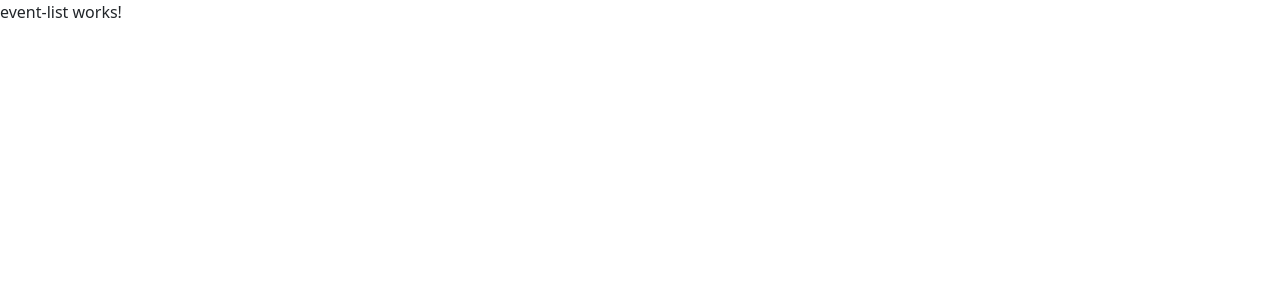
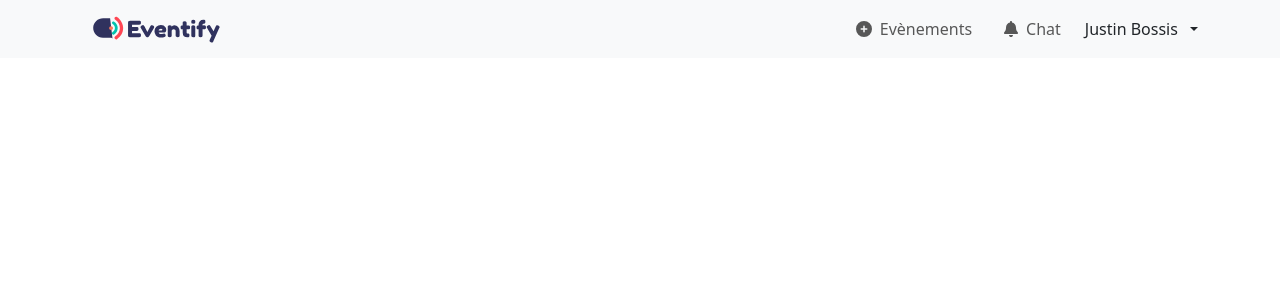
Before and after one commit to JustinBossis/FRONT_2324-PROJET_BOSSIS_LEMPEREUR, an Angular app: page / in a window 1280 px wide. Shown: the top 300 px of the page. Built offline with nearby package versions, Linux system fonts and the light colour scheme.

Commit message:
Add navigation bar

```diff
--- a/src/app/app.module.ts
+++ b/src/app/app.module.ts
@@ -5,6 +5,7 @@ import { AppRoutingModule } from './app-routing.module';
 import { AppComponent } from './app.component';
 import { BrowserAnimationsModule } from '@angular/platform-browser/animations';
 import { SharedModule } from './shared/shared.module';
+import { EventModule } from './event/event.module';
 
 @NgModule({
   declarations: [
@@ -14,6 +15,7 @@ import { SharedModule } from './shared/shared.module';
     BrowserModule,
     AppRoutingModule,
     BrowserAnimationsModule,
+    EventModule,
     SharedModule
   ],
   providers: [],
--- a/src/app/event/event-list/event-list.component.html
+++ b/src/app/event/event-list/event-list.component.html
@@ -1 +1 @@
-<p>event-list works!</p>
+<app-navigation-bar></app-navigation-bar>
--- a/src/app/shared/navigation-bar/navigation-bar.component.html
+++ b/src/app/shared/navigation-bar/navigation-bar.component.html
@@ -1 +1,68 @@
-<p>navigation-bar works!</p>
+<!-- Navbar -->
+<nav class="navbar navbar-expand-lg fixed-top bg-light navbar-light">
+    <div class="container">
+      <a class="navbar-brand" [routerLink]="['/']"
+        ><img
+          id="MDB-logo"
+          src="/assets/images/logo.svg"
+          draggable="false"
+          height="30"
+      /></a>
+      <button
+        class="navbar-toggler"
+        type="button"
+        data-mdb-toggle="collapse"
+        data-mdb-target="#navbarSupportedContent"
+        aria-controls="navbarSupportedContent"
+        aria-expanded="false"
+        aria-label="Toggle navigation"
+      >
+        <i class="fas fa-bars"></i>
+      </button>
+      <div class="collapse navbar-collapse" id="navbarSupportedContent">
+        <ul class="navbar-nav ms-auto align-items-center">
+          <li class="nav-item">
+            <a class="nav-link mx-2" [routerLink]="['/']"><i class="fas fa-plus-circle pe-2"></i>Evènements</a>
+          </li>
+          <li class="nav-item">
+            <a class="nav-link mx-2" [routerLink]="['/chat']"><i class="fas fa-bell pe-2"></i>Chat</a>
+          </li>
+        </ul>
+        <div class="dropdown">
+            <a
+              data-mdb-dropdown-init
+              class="dropdown-toggle d-flex align-items-center hidden-arrow nav-link"
+              href="#"
+              data-bs-toggle="dropdown"
+              id="navbarDropdownMenuAvatar"
+              role="button"
+              aria-expanded="false"
+            >
+
+            <span class="nav-link mx-2">Justin Bossis</span>
+              <img
+                src=""
+                class="rounded-circle"
+                height="25"
+                loading="lazy"
+              />
+            </a>
+            <ul
+              class="dropdown-menu dropdown-menu-end"
+              aria-labelledby="navbarDropdownMenuAvatar"
+            >
+              <li>
+                <a class="dropdown-item" href="#">My profile</a>
+              </li>
+              <li>
+                <a class="dropdown-item" href="#">Settings</a>
+              </li>
+              <li>
+                <a class="dropdown-item" href="#">Logout</a>
+              </li>
+            </ul>
+          </div>
+      </div>
+    </div>
+  </nav>
+  <!-- Navbar -->
--- a/src/app/shared/shared.module.ts
+++ b/src/app/shared/shared.module.ts
@@ -3,6 +3,7 @@ import { CommonModule } from '@angular/common';
 import { FormsModule } from '@angular/forms';
 import { HttpClientModule } from '@angular/common/http';
 import { NavigationBarComponent } from './navigation-bar/navigation-bar.component';
+import { AppRoutingModule } from '../app-routing.module';
 
 
 
@@ -12,12 +13,14 @@ import { NavigationBarComponent } from './navigation-bar/navigation-bar.componen
   ],
   imports: [
     FormsModule,
+    AppRoutingModule,
     CommonModule
   ],
   exports: [
     FormsModule,
     CommonModule,
-    HttpClientModule
+    NavigationBarComponent,
+    HttpClientModule,
   ]
 })
 export class SharedModule { }
```
Also changed, not shown: src/app/event/event-routing.module.ts (added, +11 -0 lines), src/app/event/event.module.ts (+8 -1 lines), src/assets/images/logo.svg (added), 1 other file (tests, documents, lock files or other folders).
